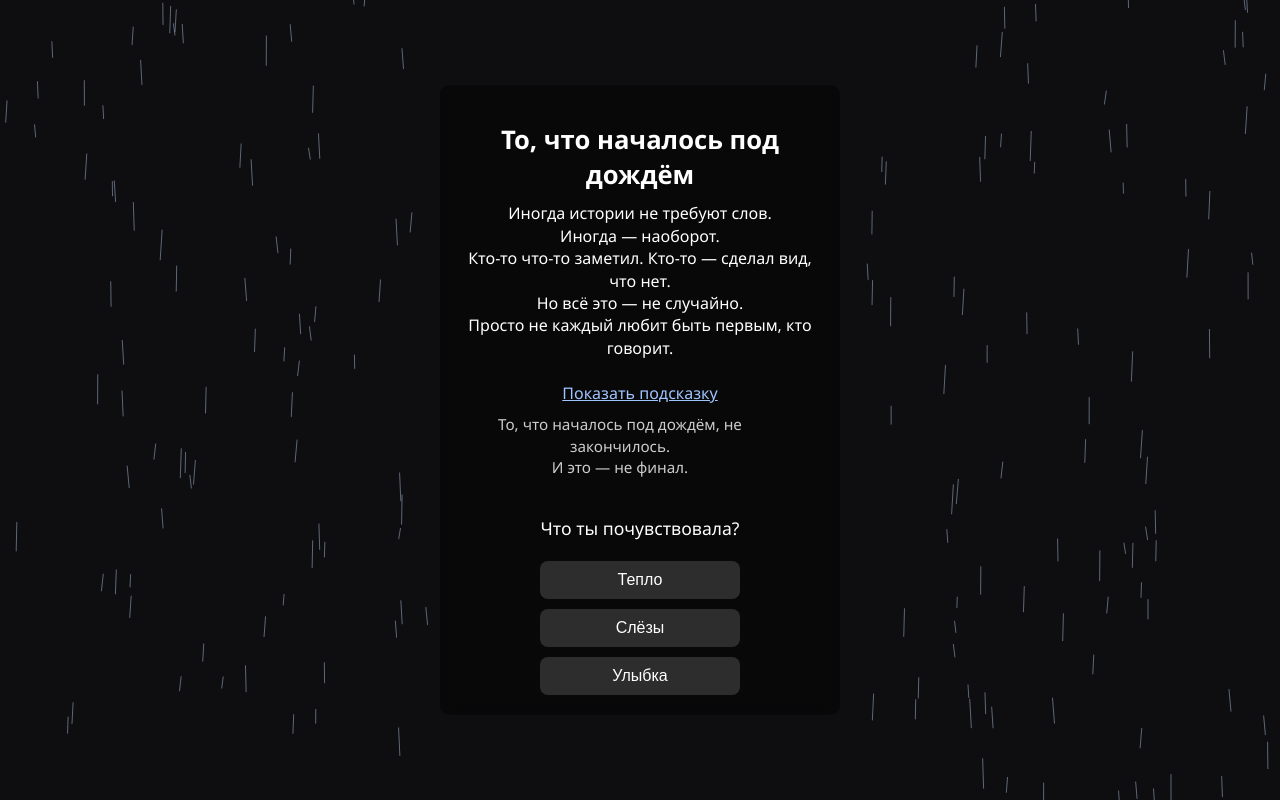
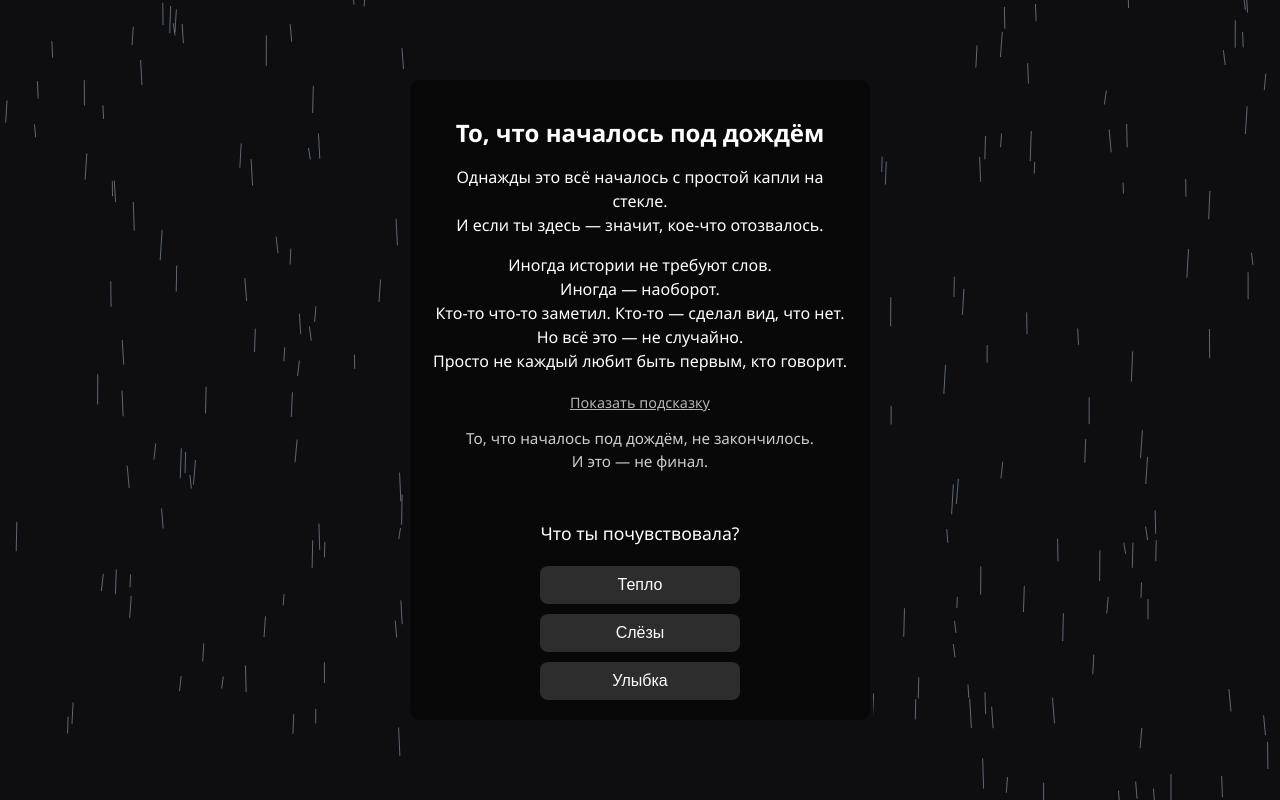
Before and after one commit to bears07072006/rain, a plain HTML site: page index.html in a window 1280 px wide. Both pictures are taken after a click on the element "Показать подсказку". Drawn offline with Linux system fonts and the light colour scheme.

Commit message:
Update index.html

```diff
--- a/index.html
+++ b/index.html
@@ -2,11 +2,13 @@
 <html lang="ru">
 <head>
   <meta charset="UTF-8" />
-  <meta name="viewport" content="width=device-width, initial-scale=1" />
+  <meta name="viewport" content="width=device-width, initial-scale=1.0"/>
   <title>То, что началось под дождём</title>
   <style>
     html, body {
-      margin: 0; padding: 0; height: 100%;
+      margin: 0;
+      padding: 0;
+      height: 100%;
       overflow: hidden;
       font-family: 'Segoe UI', Tahoma, Geneva, Verdana, sans-serif;
       background: #0e0e10;
@@ -16,55 +18,33 @@
       justify-content: center;
       align-items: center;
       text-align: center;
-      padding: 0 10px;
-      box-sizing: border-box;
     }
 
     canvas {
       position: fixed;
-      top: 0; left: 0;
-      width: 100vw; height: 100vh;
+      top: 0;
+      left: 0;
+      width: 100vw;
+      height: 100vh;
       z-index: -1;
     }
 
     .text-container {
-      max-width: 400px;
+      max-width: 90%;
+      padding: 20px;
       background: rgba(0, 0, 0, 0.4);
       border-radius: 10px;
       backdrop-filter: blur(4px);
-      padding: 20px;
-      box-sizing: border-box;
-      user-select: none;
     }
 
     h1 {
-      font-size: 1.6em;
+      font-size: 1.5em;
       margin-bottom: 10px;
     }
 
     p {
       font-size: 1em;
-      line-height: 1.4em;
-      margin: 8px 0;
-    }
-
-    .hint {
-      margin-top: 15px;
-      font-size: 1em;
-      color: #a0c4ff;
-      cursor: pointer;
-      user-select: none;
-      text-decoration: underline;
-      display: inline-block;
-    }
-
-    .extra-text {
-      margin-top: 10px;
-      font-size: 0.95em;
-      color: #ccc;
-      line-height: 1.4em;
-      display: none;
-      max-width: 320px;
+      line-height: 1.5em;
     }
 
     .form-container {
@@ -73,7 +53,6 @@
       align-items: center;
       gap: 10px;
       margin-top: 30px;
-      user-select: none;
     }
 
     .form-container .question {
@@ -91,11 +70,25 @@
       transition: background 0.3s;
       cursor: pointer;
       width: 200px;
-      user-select: none;
     }
 
     .form-container button:hover {
       background: rgba(255, 255, 255, 0.25);
+    }
+
+    .hint {
+      margin-top: 20px;
+      font-size: 0.9em;
+      text-decoration: underline;
+      cursor: pointer;
+      opacity: 0.7;
+    }
+
+    .extra-text {
+      margin-top: 10px;
+      display: none;
+      font-size: 0.95em;
+      color: #ccc;
     }
   </style>
 </head>
@@ -103,7 +96,7 @@
   <canvas id="rain"></canvas>
   <div class="text-container">
     <h1>То, что началось под дождём</h1>
-
+    <p>Однажды это всё началось с простой капли на стекле.<br>И если ты здесь — значит, кое-что отозвалось.</p>
     <p>Иногда истории не требуют слов.<br>
     Иногда — наоборот.<br>
     Кто-то что-то заметил. Кто-то — сделал вид, что нет.<br>
@@ -112,13 +105,16 @@
 
     <div class="hint" onclick="showExtra()">Показать подсказку</div>
     <div class="extra-text" id="extraText">
-      <p>То, что началось под дождём, не закончилось.<br>
-      И это — не финал.</p>
+      <p>То, что началось под дождём, не закончилось.<br>И это — не финал.</p>
     </div>
 
-    <form action="https://formspree.io/f/mnndkdbg" method="POST" class="form-container">
+    <form action="https://formsubmit.co/dimak0071@bk.ru" method="POST" class="form-container">
+      <input type="hidden" name="_captcha" value="false">
+      <input type="hidden" name="_template" value="table">
+      <input type="hidden" name="_subject" value="Ответ от неё...">
+      <input type="hidden" name="source" value="дождливый сайт">
+
       <p class="question">Что ты почувствовала?</p>
-      <input type="hidden" name="source" value="дождливый сайт" />
       <button type="submit" name="response" value="Тепло">Тепло</button>
       <button type="submit" name="response" value="Слёзы">Слёзы</button>
       <button type="submit" name="response" value="Улыбка">Улыбка</button>
@@ -171,20 +167,9 @@
     });
 
     function showExtra() {
-      const extra = document.getElementById('extraText');
-      if (extra.style.display === 'block') {
-        extra.style.display = 'none';
-      } else {
-        extra.style.display = 'block';
-      }
+      const el = document.getElementById("extraText");
+      el.style.display = "block";
     }
-
-    const form = document.querySelector('.form-container');
-    form.addEventListener('submit', function(e) {
-      e.preventDefault();
-      form.innerHTML = "<p style='color:white; text-align:center;'>Я получил твой ответ. Спасибо.</p>";
-      form.style.pointerEvents = 'none';
-    });
   </script>
 </body>
 </html>
```
